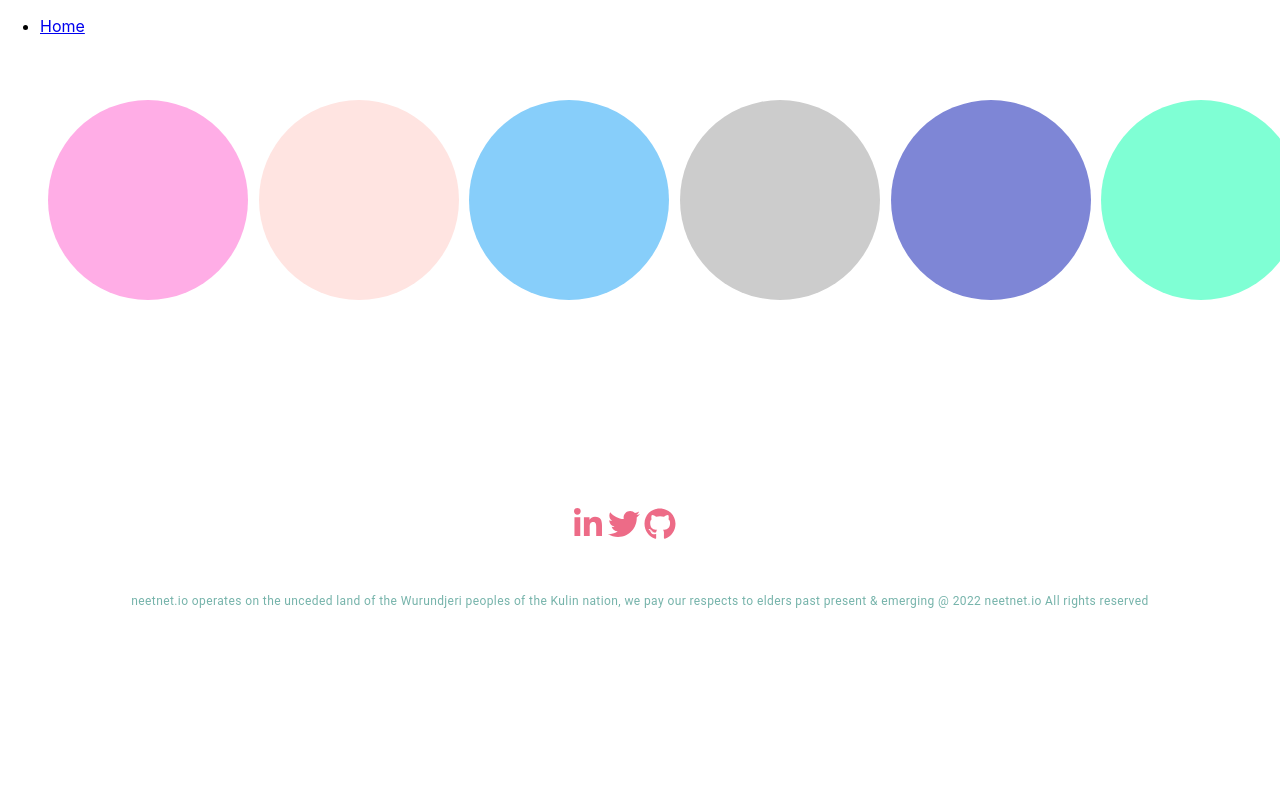
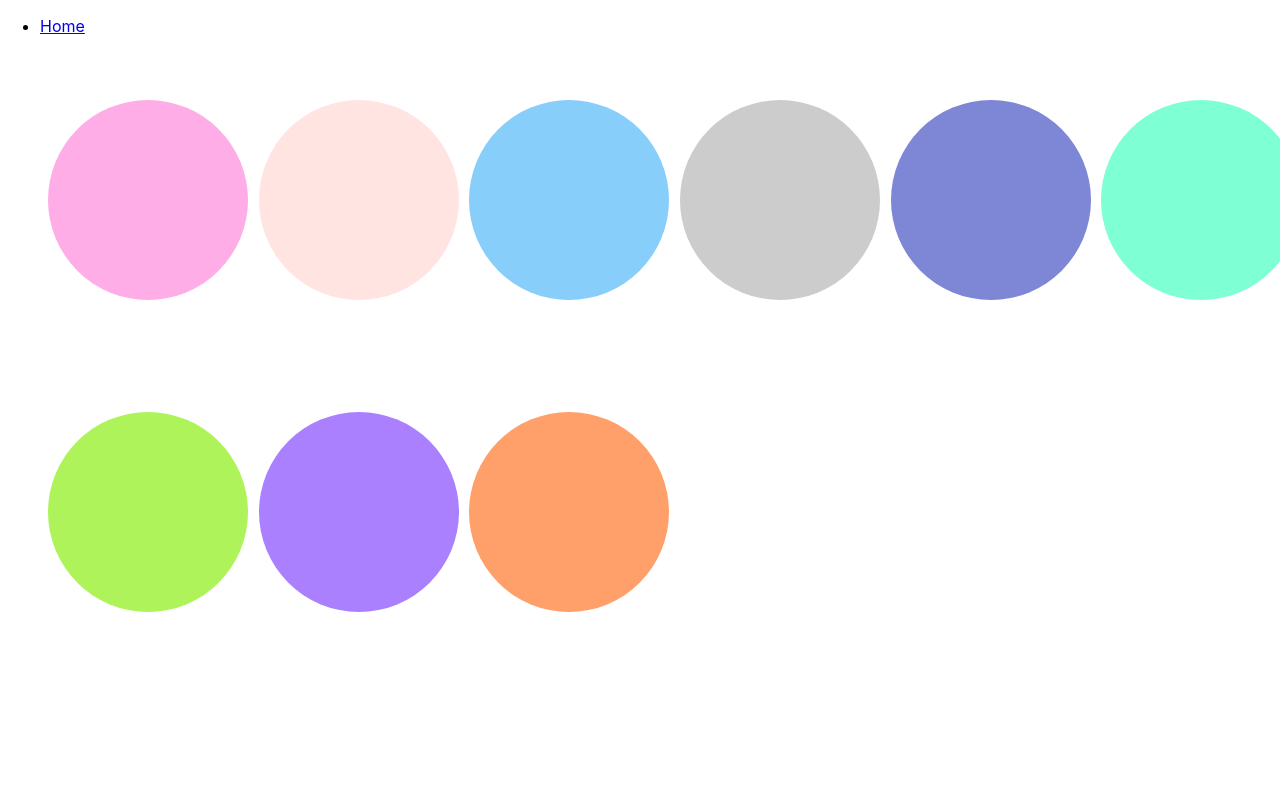
Before and after one commit to neetnet200/material-ui-funlab, a React (Create React App) app in the folder mui-template/: page /funWithGrid in a window 1280 px wide. Shown: the top 800 px of the page. Built offline with nearby package versions, Linux system fonts and the light colour scheme.

Commit message:
color update

```diff
--- a/mui-template/src/components/funWithGrid.js
+++ b/mui-template/src/components/funWithGrid.js
@@ -88,6 +88,48 @@ function FunWithGrid() {
           }}
         ></Box>
       </Grid>
+      <Grid item xs={4} lg={2} sx={{}}>
+        <Box
+          sx={{
+            m: 5,
+            height: 200,
+            width: 200,
+            borderRadius: 50,
+            backgroundColor: "#aef359",
+            "&:hover": {
+              backgroundColor: "#eeed09",
+            },
+          }}
+        ></Box>
+      </Grid>
+      <Grid item xs={4} lg={2} sx={{}}>
+        <Box
+          sx={{
+            m: 5,
+            height: 200,
+            width: 200,
+            borderRadius: 50,
+            backgroundColor: "#aa80ff",
+            "&:hover": {
+              backgroundColor: "#99edc3",
+            },
+          }}
+        ></Box>
+      </Grid>
+      <Grid item xs={4} lg={2} sx={{}}>
+        <Box
+          sx={{
+            m: 5,
+            height: 200,
+            width: 200,
+            borderRadius: 50,
+            backgroundColor: "#ffa06b",
+            "&:hover": {
+              backgroundColor: "#7ec798",
+            },
+          }}
+        ></Box>
+      </Grid>
     </Grid>
   );
 }
```
